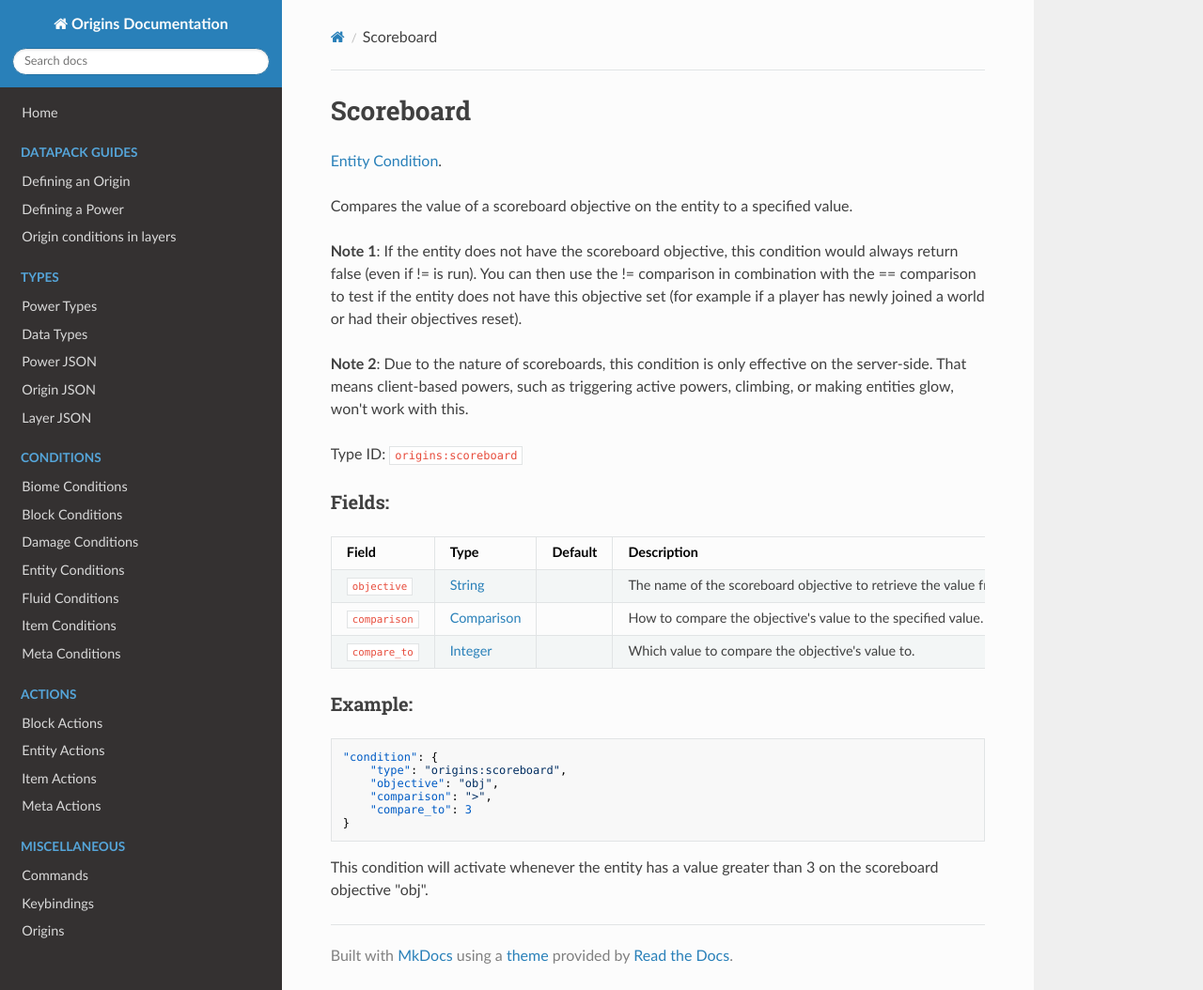
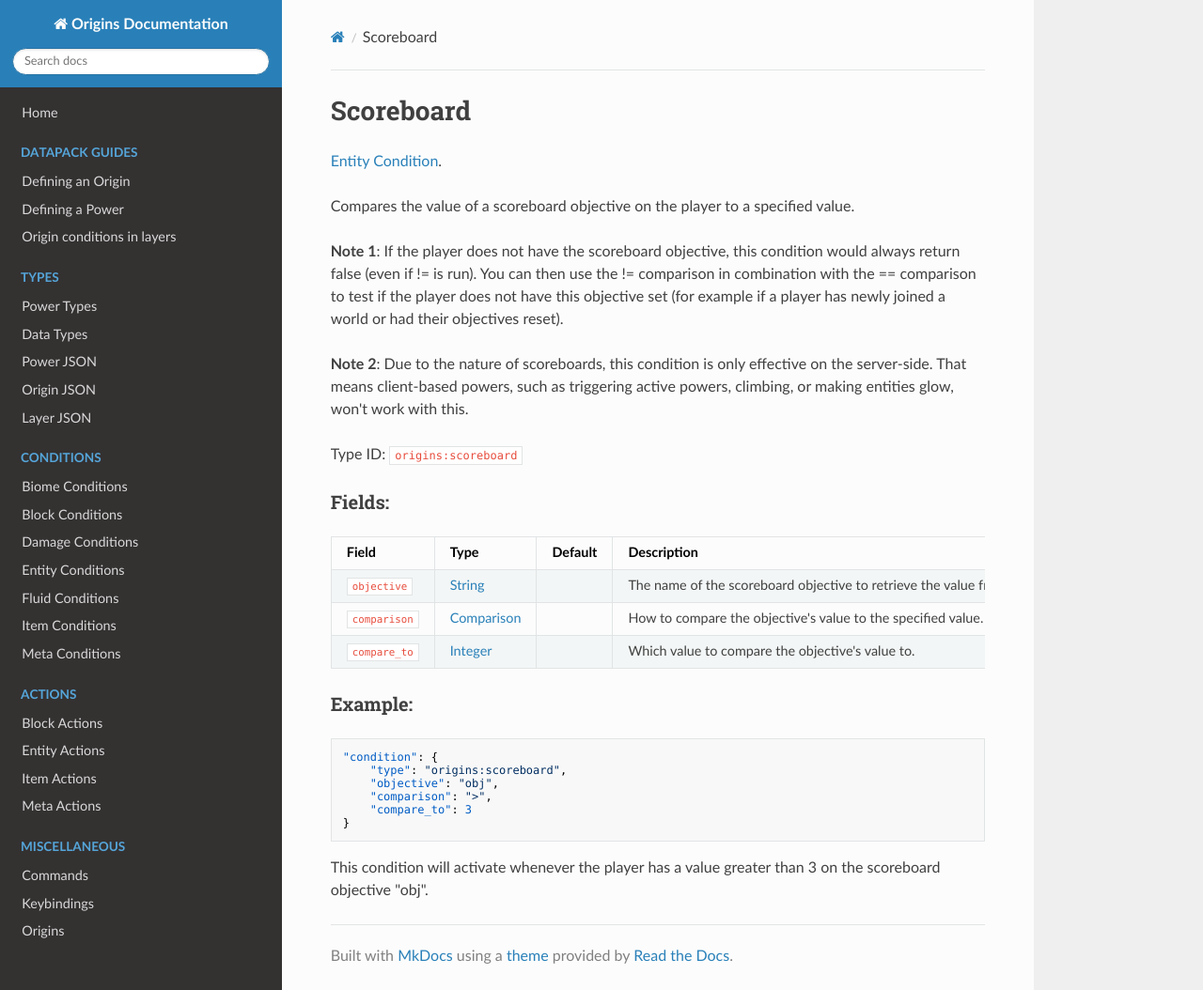
Before and after one commit to apace100/origins-docs, an MkDocs documentation site: the page built from docs/entity_conditions/scoreboard.md, in a window 1280 px wide and 1054 px high. Shown: the whole window at 94% size. Built offline with MkDocs 1.6.1, drawn with Linux system fonts in a browser that asks for light colours; nearby versions of some CDN libraries.

Commit message:
Tweaked `scoreboard.md` a tiny bit Replaced instances of 'entity' to 'player', since the entity condition type only works for players

````diff
--- a/docs/entity_conditions/scoreboard.md
+++ b/docs/entity_conditions/scoreboard.md
@@ -6,9 +6,9 @@ date: 2021-04-04
 
 [Entity Condition](../entity_conditions.md).
 
-Compares the value of a scoreboard objective on the entity to a specified value.
+Compares the value of a scoreboard objective on the player to a specified value.
 
-**Note 1**: If the entity does not have the scoreboard objective, this condition would always return false (even if != is run). You can then use the != comparison in combination with the == comparison to test if the entity does not have this objective set (for example if a player has newly joined a world or had their objectives reset).
+**Note 1**: If the player does not have the scoreboard objective, this condition would always return false (even if != is run). You can then use the != comparison in combination with the == comparison to test if the player does not have this objective set (for example if a player has newly joined a world or had their objectives reset).
 
 **Note 2**: Due to the nature of scoreboards, this condition is only effective on the server-side. That means client-based powers, such as triggering active powers, climbing, or making entities glow, won't work with this.
 
@@ -33,4 +33,4 @@ Field  | Type | Default | Description
 }
 ```
 
-This condition will activate whenever the entity has a value greater than 3 on the scoreboard objective "obj".
+This condition will activate whenever the player has a value greater than 3 on the scoreboard objective "obj".
````
